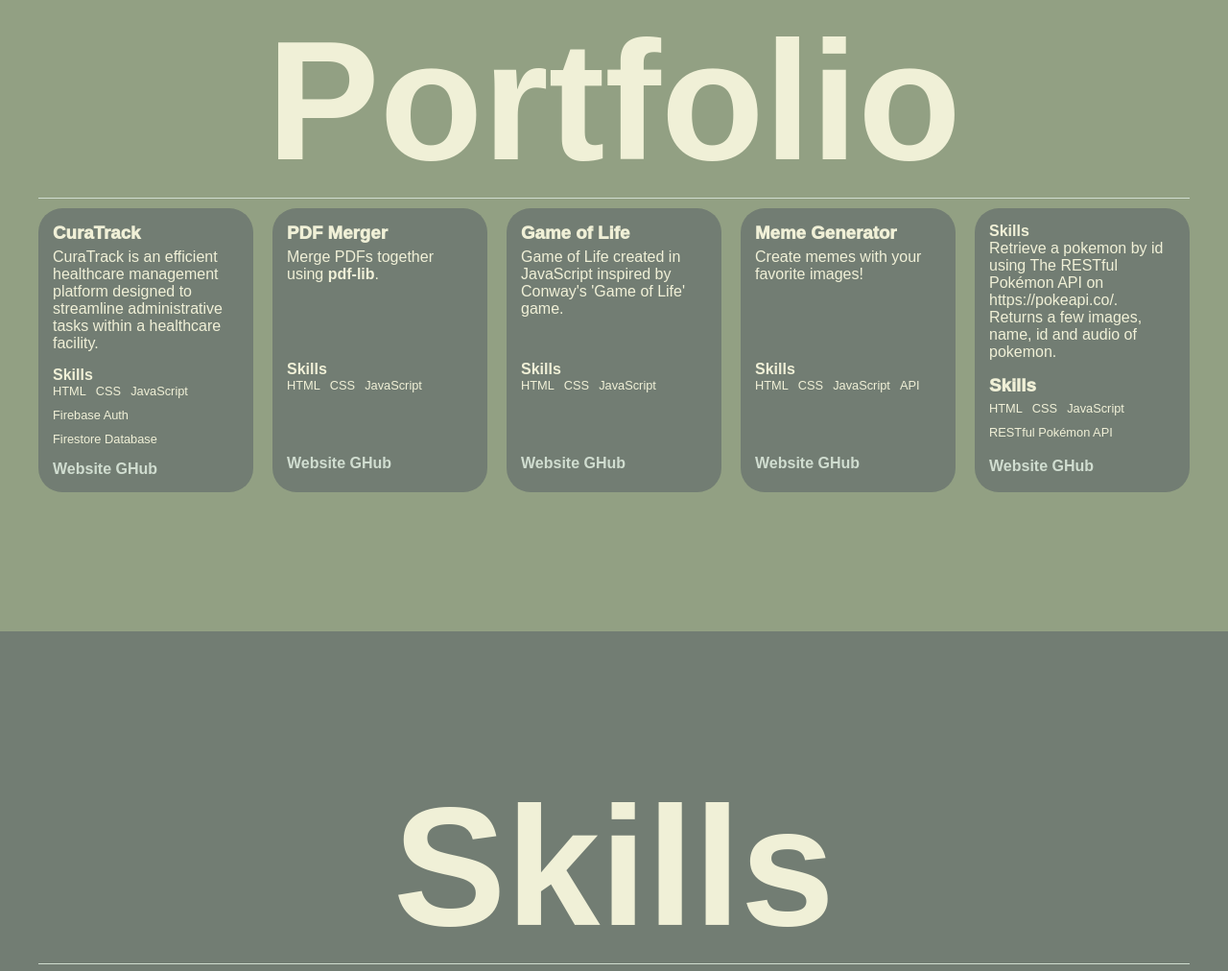
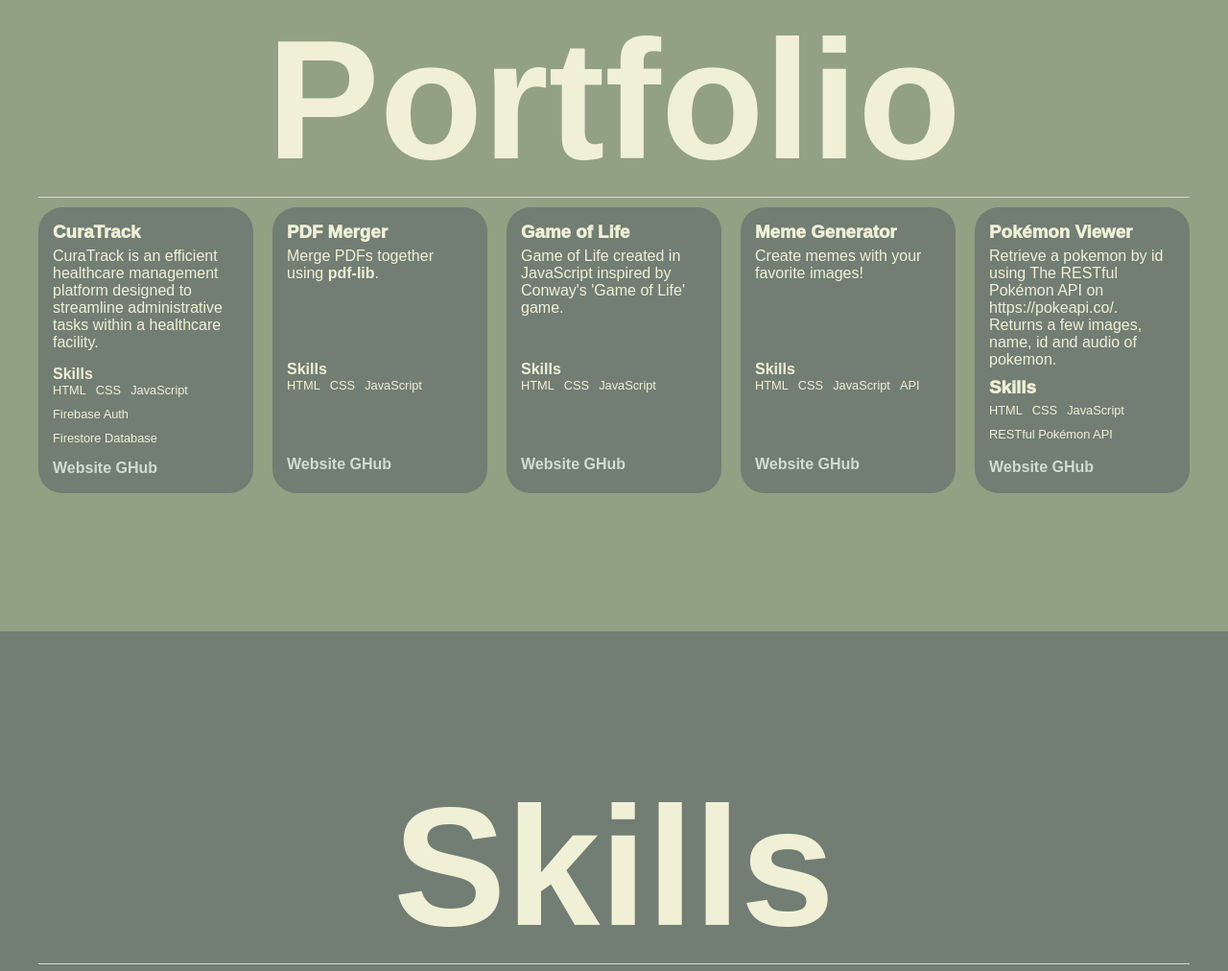
Before and after one commit to cmesias/portfolio, a plain HTML site: page index.html in a window 1280 px wide. Shown: the part 1143-2155 px from the top of the page at 96% size. Drawn offline with Linux system fonts and the light colour scheme.

Commit message:
Add correct h3 title header

```diff
--- a/index.html
+++ b/index.html
@@ -215,7 +215,8 @@
                         <div class="portfolio-description">
 
                             <!-- Title-->
-                            <h4>Skills</h4>
+                            <h4></h4>
+                            <h3><a href="https://cmesias.github.io/game-of-life-cm/" target="_blank">Pokémon Viewer</a></h3>
 
                             <!-- Description -->
                             <p>Retrieve a pokemon by id using The RESTful Pokémon API on <a href="https://pokeapi.co/" target="_blank">https://pokeapi.co/</a>. Returns a few images, name, id and audio of pokemon.</p>
```
